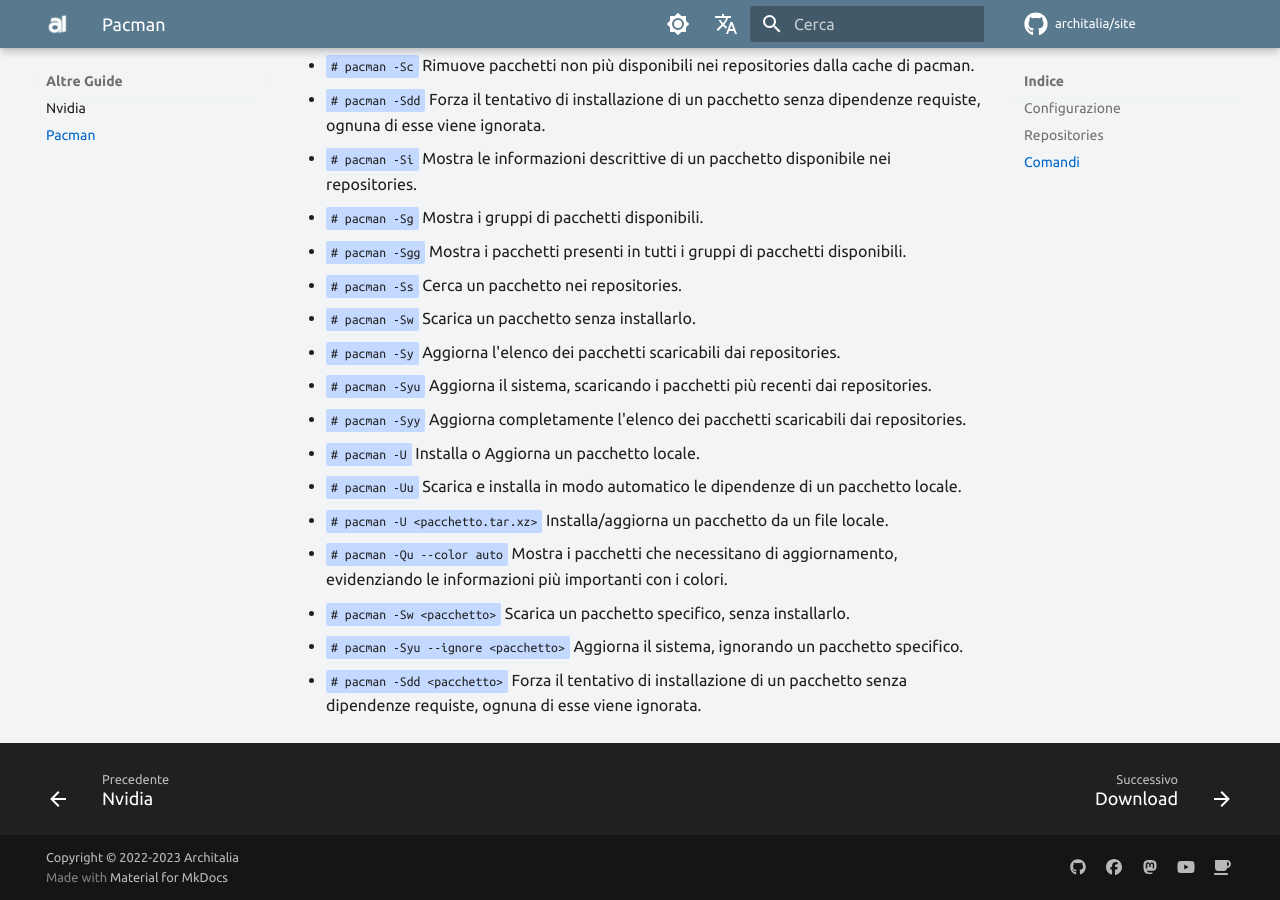
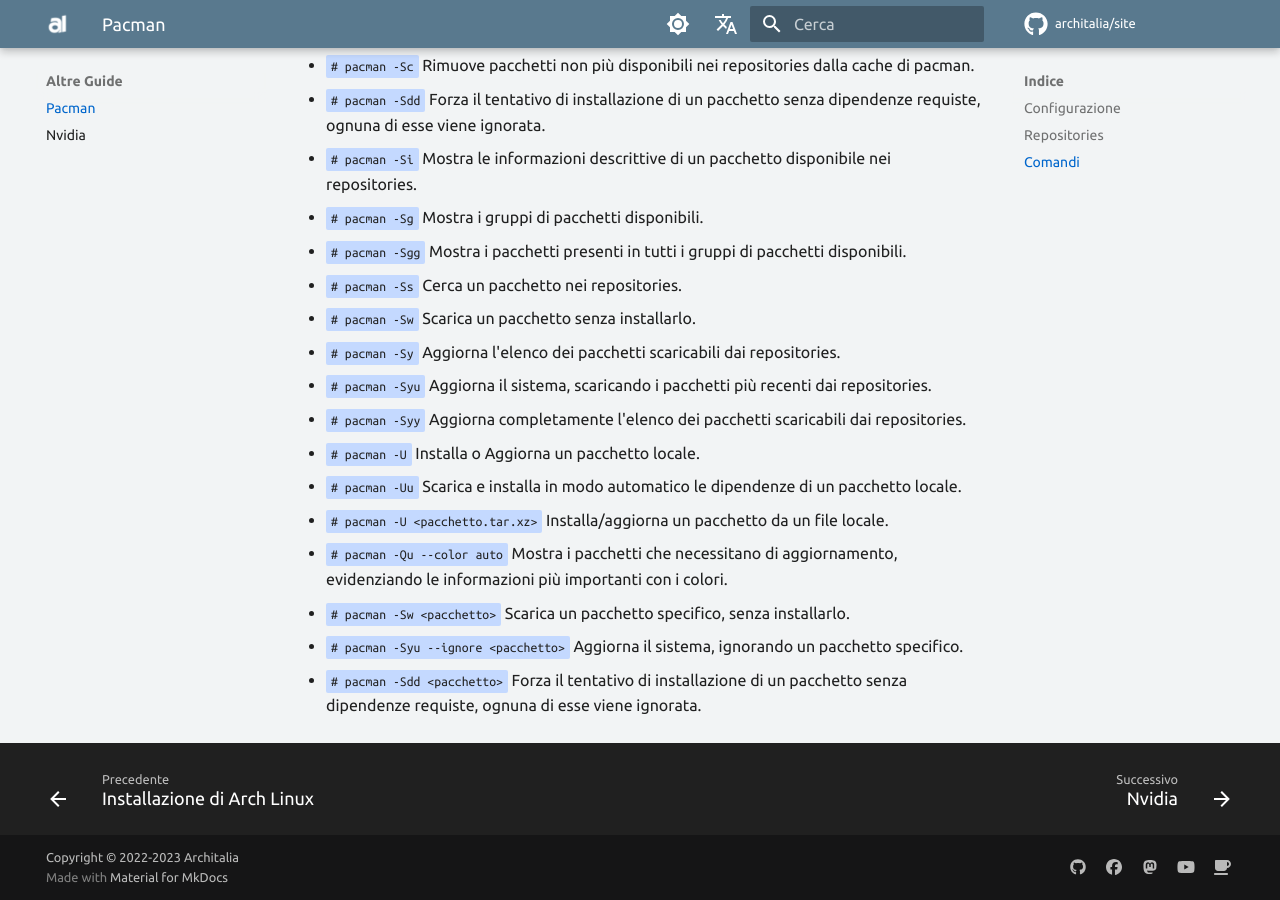
Before and after one commit to ArchItalia/site, an MkDocs documentation site: the page built from docs/Altre-Guide/Pacman.md, in a window 1280 px wide and 900 px high, scrolled down 2140 px. Built offline with MkDocs 1.6.1 and Material for MkDocs 9.7.7, drawn with Linux system fonts in a browser that asks for light colours; comment, search, counter and statistics services are not loaded; the version menu is left out; part of the change alters nothing that is shown.

```diff
--- a/mkdocs.yml
+++ b/mkdocs.yml
@@ -10,8 +10,8 @@ nav:
   - index.md
   - Archlinux-Guida/arch-guida.md
   - 'Altre Guide':
+        - 'Pacman': 'Altre-Guide/Pacman.md'
         - 'Nvidia': 'Altre-Guide/nvidia.md'
-        - 'Pacman': 'Altre-Guide/Pacman.md'
   - 'Download': Download/live.md
   - 'Eng':
         - 'Welcome': en/index.md
```
